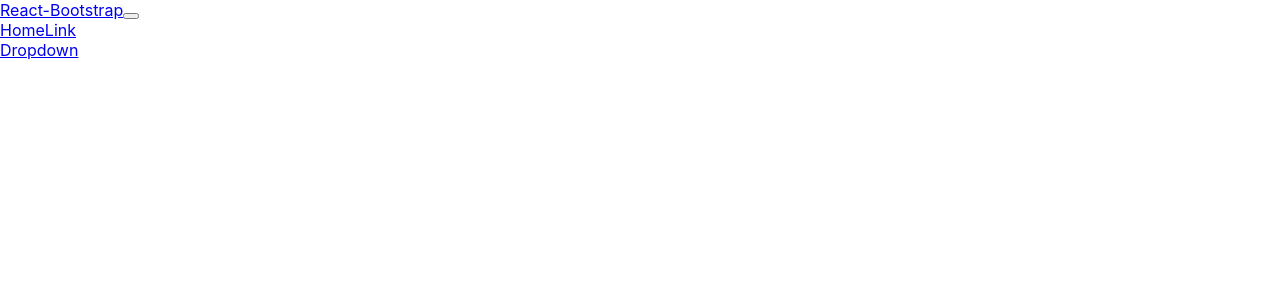
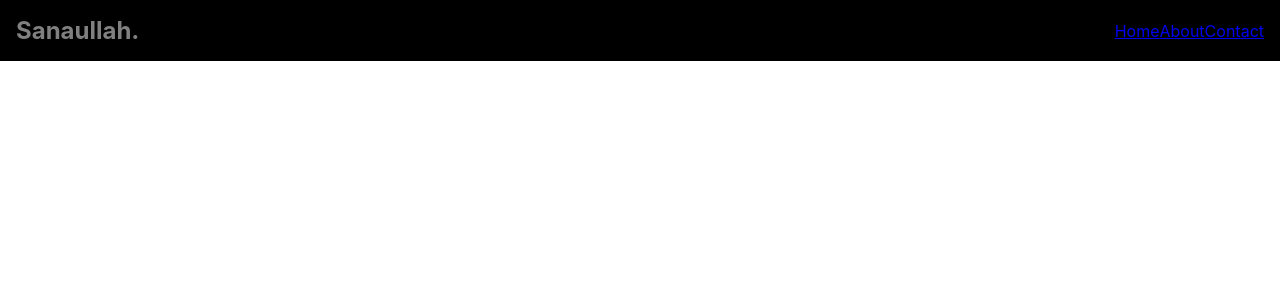
Before and after one commit to sanaullahaslam/sanaullah-portfolio, a React (Create React App) app: page / in a window 1280 px wide. Shown: the top 300 px of the page. Built offline with nearby package versions, Linux system fonts and the light colour scheme.

Commit message:
navbar changes

```diff
--- a/src/components/header.jsx
+++ b/src/components/header.jsx
@@ -1,34 +1,44 @@
-import Container from 'react-bootstrap/Container';
-import Nav from 'react-bootstrap/Nav';
-import Navbar from 'react-bootstrap/Navbar';
-import NavDropdown from 'react-bootstrap/NavDropdown';
+// Navbar.js
 
-function Header() {
+import React from 'react';
+
+const Navbar = () => {
   return (
-    <Navbar expand="lg" className="bg-body-tertiary">
-      <Container>
-        <Navbar.Brand href="#home">React-Bootstrap</Navbar.Brand>
-        <Navbar.Toggle aria-controls="basic-navbar-nav" />
-        <Navbar.Collapse id="basic-navbar-nav">
-          <Nav className="me-auto">
-            <Nav.Link href="#home">Home</Nav.Link>
-            <Nav.Link href="#link">Link</Nav.Link>
-            <NavDropdown title="Dropdown" id="basic-nav-dropdown">
-              <NavDropdown.Item href="#action/3.1">Action</NavDropdown.Item>
-              <NavDropdown.Item href="#action/3.2">
-                Another action
-              </NavDropdown.Item>
-              <NavDropdown.Item href="#action/3.3">Something</NavDropdown.Item>
-              <NavDropdown.Divider />
-              <NavDropdown.Item href="#action/3.4">
-                Separated link
-              </NavDropdown.Item>
-            </NavDropdown>
-          </Nav>
-        </Navbar.Collapse>
-      </Container>
-    </Navbar>
+    <nav style={navbarStyle}>
+      <div style={leftSideStyle}>
+        <span style={brandStyle}>Sanaullah.</span>
+      </div>
+      <div style={rightSideStyle}>
+        <a href="/">Home</a>
+        <a href="/about">About</a>
+        <a href="/contact">Contact</a>
+      </div>
+    </nav>
   );
-}
+};
 
-export default Header;
+const navbarStyle = {
+  display: 'flex',
+  justifyContent: 'space-between',
+  alignItems: 'center',
+  padding: '1rem',
+  background: 'black',
+  color: 'white',
+};
+
+const leftSideStyle = {
+  display: 'flex',
+  alignItems: 'center',
+};
+
+const brandStyle = {
+  fontWeight: 'bold',
+  fontSize: '1.5rem',
+  color: 'grey', // Adjust color as needed
+};
+
+const rightSideStyle = {
+  display: 'flex',
+};
+
+export default Navbar;
```
